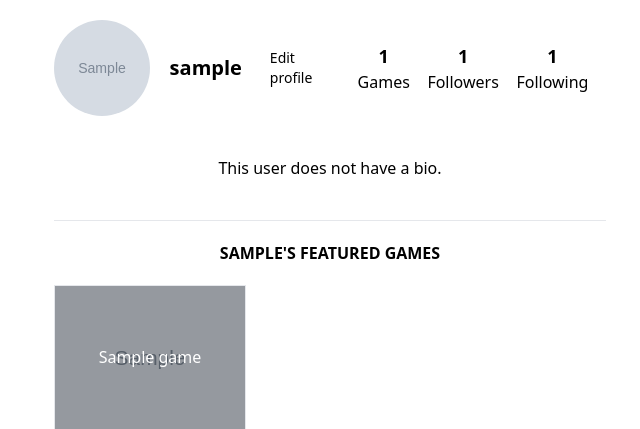
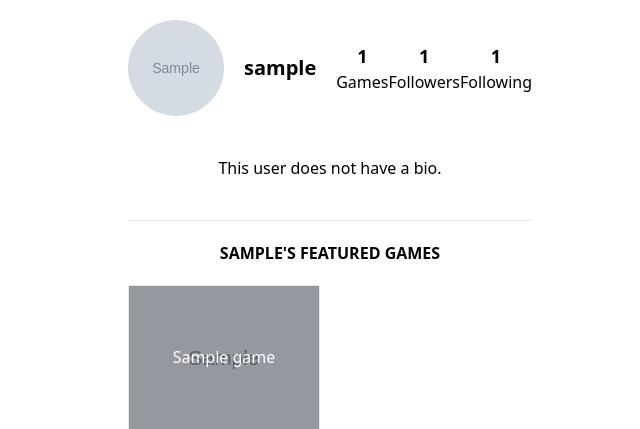
Before and after one commit to Shibarashii/hitboxd, a Django app: template templates/users/profile.html in a window 1280 px wide. Shown: the part 64-493 px from the top of the page, without its empty margins (310-950 px from the left). Run offline with Django 5.2, Linux system fonts and the light colour scheme; the template is opened without the code that fills it: most values are stand-ins (such as "Sample title", 1, 10 or a date in 2020); grey boxes marked "Sample" are stand-in pictures; some libraries are stand-ins or nearby versions.

Commit message:
fix: edit button showing on other profiles rather than in current user's only.

```diff
--- a/templates/users/profile.html
+++ b/templates/users/profile.html
@@ -5,14 +5,18 @@
   <section class="page-container flex flex-col gap-10 text-brand-lemon-100">
     <!-- Profile header  -->
     <div class="flex flex-col md:flex-row gap-5">
+      <!-- Left: User Profile -->
       <div class="flex flex-1 justify-center items-center gap-5">
         <img src="{{ member.profile.avatar_src }}"
              alt="Avatar"
              class="size-12 shrink-0 object-cover md:size-24 rounded-full">
         <h1 class="text-base md:text-xl font-bold">{{ member.username }}</h1>
-        <a href="{% url 'update-profile' %}"
-           class="btn-primary w-24 text-xs md:text-sm md:w-32 p-2">Edit profile</a>
+        {% if user == member %}
+          <a href="{% url 'update-profile' %}"
+             class="btn-primary w-24 text-xs md:text-sm md:w-32 p-2">Edit profile</a>
+        {% endif %}
       </div>
+      <!-- Right side: Profile statistics -->
       <div class="flex flex-1 justify-evenly">
         <div class="flex flex-col justify-center items-center">
           <p class="text-lg font-bold">{{ member.review_count }}</p>
```
